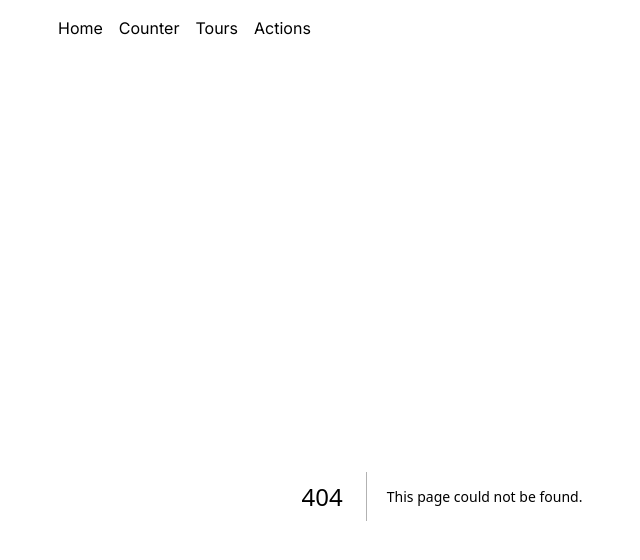
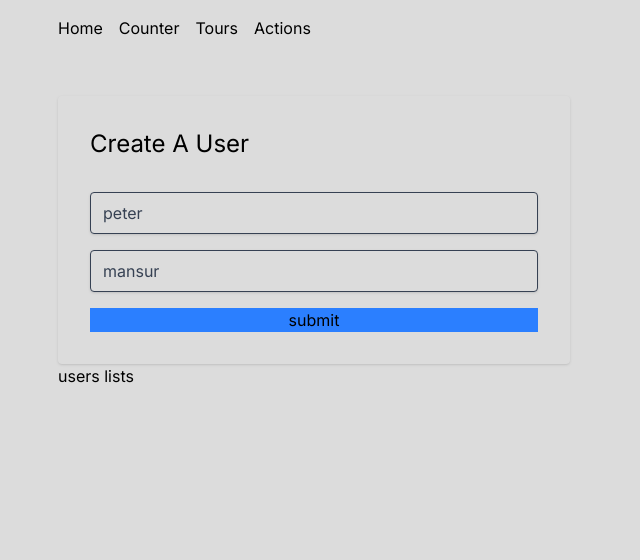
Before and after one commit to ReactRay/Next-js-practice, a Next.js app: page /actions in a window 1280 px wide. Before the commit this address had no page. Shown: the top 560 px of the page, without its empty margins (198-838 px from the left). Built offline with nearby package versions, Linux system fonts and the light colour scheme.

Commit message:
learning about server actions

```diff
--- /dev/null
+++ b/app/actions/page.tsx
@@ -0,0 +1,16 @@
+
+
+import UserList from '@/components/UserList'
+import Form from '@/components/Form'
+import React from 'react'
+
+function ActionsPage() {
+    return (
+        <div>
+            <Form />
+            <UserList />
+        </div>
+    )
+}
+
+export default ActionsPage
--- /dev/null
+++ b/components/Form.tsx
@@ -0,0 +1,29 @@
+
+
+import React from 'react'
+
+const createUser = async () => {
+    'use server'
+
+    console.log('creating user ..')
+}
+
+function Form() {
+    return (
+        <form action={createUser} className={formStyle}>
+            <h2 className='text-2xl capitalize mb-4'>create a user</h2>
+            <input className={inputStyle} type="text" name='firstName' defaultValue={'peter'} />
+            <input className={inputStyle} type="text" name='lastName' defaultValue={'mansur'} />
+            <button className={btnStyle} type='submit' >submit</button>
+
+        </form>
+    )
+}
+
+const formStyle = 'max-w-lg flex flex-col gap-y-4  shadow rounded p-8';
+const inputStyle = 'border shadow rounded py-2 px-3 text-gray-700';
+const btnStyle =
+    'bg-blue-500 hover:bg-blue-700 '
+
+
+export default Form
--- /dev/null
+++ b/components/UserList.tsx
@@ -0,0 +1,11 @@
+import React from 'react'
+
+function UserList() {
+    return (
+        <div>
+            users lists
+        </div>
+    )
+}
+
+export default UserList
```
